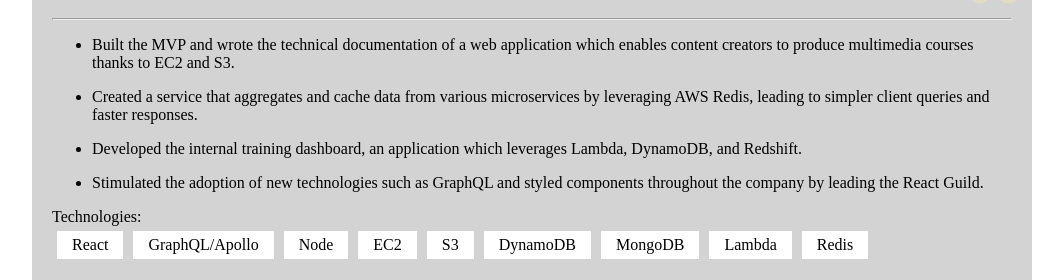
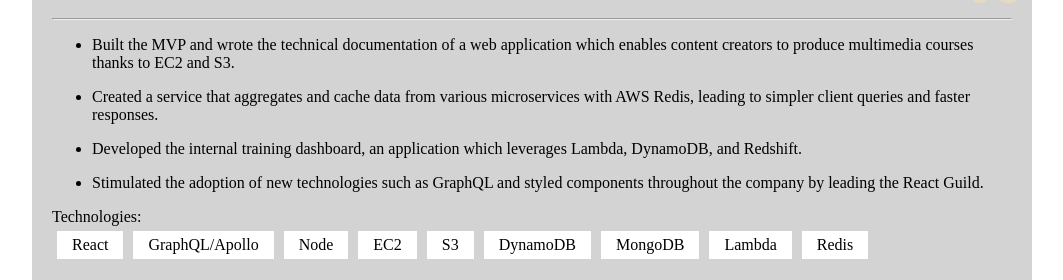
Before and after one commit to yvesgurcan/www.yvesgurcan.com, a Jekyll site: the page built from resume.md, in a window 1280 px wide. Shown: the part 173-453 px from the top of the page, without its empty margins (108-1171 px from the left). Built offline with Jekyll 4.4.1, drawn with Linux system fonts in a browser that asks for light colours; our own code applies the rules of GitHub Pages for plain Markdown files.

Commit message:
remove repetition

```diff
--- a/_data/resume.yml
+++ b/_data/resume.yml
@@ -13,7 +13,7 @@
   details: >
     - Built the MVP and wrote the technical documentation of a web application which enables content creators to produce multimedia courses thanks to EC2 and S3.
 
-    - Created a service that aggregates and cache data from various microservices by leveraging AWS Redis, leading to simpler client queries and faster responses.
+    - Created a service that aggregates and cache data from various microservices with AWS Redis, leading to simpler client queries and faster responses.
 
 
     - Developed the internal training dashboard, an application which leverages Lambda, DynamoDB, and Redshift.
```
Also changed, not shown: 1 other file.
